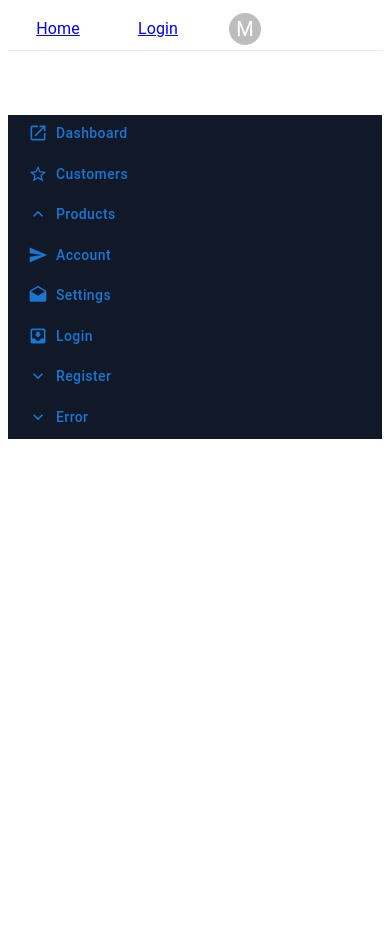
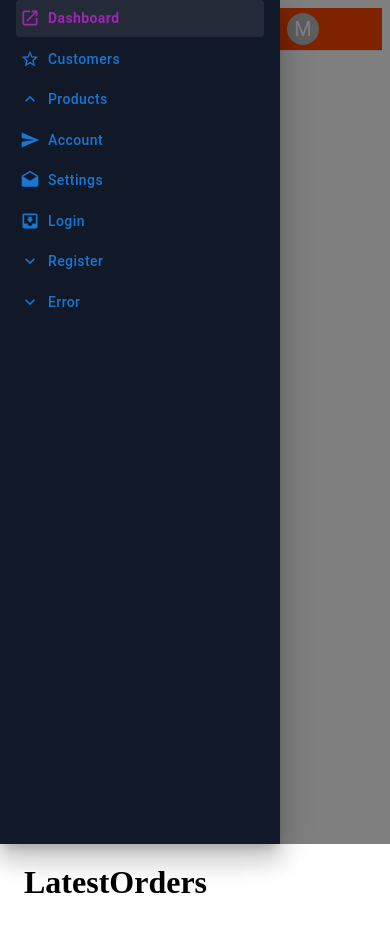
Before and after one commit to LeoD-E1/my-dashboard, a React (Create React App) app: page /dashboard in a window 390 px wide. Shown: the top 932 px of the page. Before the commit the page ends 844 px from the top, so only its background shows below. Built offline with nearby package versions, Linux system fonts and the light colour scheme.

Commit message:
solved error of themes and media queries in sidebar

```diff
--- a/src/components/NavBar/NavBar.tsx
+++ b/src/components/NavBar/NavBar.tsx
@@ -31,6 +31,8 @@ const NavBar = () => {
           alignItems: "center",
           textAlign: "center",
           borderBottom: "1px solid #EBEBED",
+          backgroundColor: 'orangered',
+          justifyContent: "center",
         }}
       >
         <Link to="/">
--- a/src/views/UserLoggedIn/Dashboard/Dashboard.tsx
+++ b/src/views/UserLoggedIn/Dashboard/Dashboard.tsx
@@ -1,46 +1,114 @@
 import React, {useState} from "react";
-import Menu from "./components/Menu";
-import { Box } from '@mui/material';
+import Sidebar from "./components/Sidebar";
+import { Box, Container, Grid } from '@mui/material';
 import { styled } from '@mui/material/styles';
+import DashboardLayout from './components/DashboardLayout';
 // import { DashboardNavbar } from './dashboard-navbar';
 
-const Dashboard = (props: any) => {
-
-  const { children } = props;
-  const [isSidebarOpen, setSidebarOpen] = useState(true);
-
-  const DashboardLayoutRoot = styled('div')(({ theme }) => ({
-    display: 'flex',
-    flex: '1 1 auto',
-    maxWidth: '100%',
-    paddingTop: 64,
-    [theme.breakpoints.up('lg')]: {
-      paddingLeft: 280
-    }
-  }));
-
-  return (
+const Dashboard = () => (
   <>
-      <DashboardLayoutRoot>
     <Box
+      component="main"
       sx={{
-            display: 'flex',
-            flex: '1 1 auto',
-            flexDirection: 'column',
-            width: '100%',
-            bgColor: '#333'
+        flexGrow: 1,
+        py: 8
       }}
     >
-          {children}
+      <Container maxWidth={false}>
+        <Grid
+          container
+          spacing={3}
+        >
+          <Grid
+            item
+            lg={3}
+            sm={6}
+            xl={3}
+            xs={12}
+          >
+            {/* <Budget />  */}
+            <h1>Budget</h1>
+          </Grid>
+          <Grid
+            item
+            xl={3}
+            lg={3}
+            sm={6}
+            xs={12}
+          >
+            {/* <TotalCustomers /> */}
+            <h1>TotalCustomers</h1>
+          </Grid>
+          <Grid
+            item
+            xl={3}
+            lg={3}
+            sm={6}
+            xs={12}
+          >
+            {/* <TasksProgress /> */}
+            <h1>TasksProgress</h1>
+          </Grid>
+          <Grid
+            item
+            xl={3}
+            lg={3}
+            sm={6}
+            xs={12}
+          >
+            {/* <TotalProfit sx={{ height: '100%' }} /> */}
+            <h1>TotalProfit</h1>
+          </Grid>
+          <Grid
+            item
+            lg={8}
+            md={12}
+            xl={9}
+            xs={12}
+          >
+            {/* <Sales /> */}
+            <h1>Sales</h1>
+          </Grid>
+          <Grid
+            item
+            lg={4}
+            md={6}
+            xl={3}
+            xs={12}
+          >
+            {/* <TrafficByDevice sx={{ height: '100%' }} /> */}
+            <h1>TrafficByDevice</h1>
+          </Grid>
+          <Grid
+            item
+            lg={4}
+            md={6}
+            xl={3}
+            xs={12}
+          >
+            {/* <LatestProducts sx={{ height: '100%' }} /> */}
+            <h1>LatestProducts</h1>
+          </Grid>
+          <Grid
+            item
+            lg={8}
+            md={12}
+            xl={9}
+            xs={12}
+          >
+            {/* <LatestOrders /> */}
+            <h1>LatestOrders</h1>
+          </Grid>
+        </Grid>
+      </Container>
     </Box>
-      </DashboardLayoutRoot>
-      {/* <DashboardNavbar onSidebarOpen={() => setSidebarOpen(true)} /> */}
-      <Menu
-        onClose={() => setSidebarOpen(false)}
-        open={isSidebarOpen}
-      />
   </>
+)
+
+const DashboardView = () => (
+    <DashboardLayout>
+      <Dashboard />
+    </DashboardLayout>
   );
-};
 
-export default Dashboard;
+export default DashboardView;
--- /dev/null
+++ b/src/views/UserLoggedIn/Dashboard/components/DashboardLayout.tsx
@@ -0,0 +1,44 @@
+import React, {useState} from "react";
+import Sidebar from "./Sidebar";
+import { Box} from '@mui/material';
+import { styled } from '@mui/material/styles';
+// import { DashboardNavbar } from './dashboard-navbar';
+
+const DashboardLayout = (props: any) => {
+
+  const { children } = props;
+  const [isSidebarOpen, setSidebarOpen] = useState(true);
+
+  const DashboardLayoutRoot = styled('div')(({ theme }) => ({
+    display: 'flex',
+    flex: '1 1 auto',
+    maxWidth: '100%',
+    [theme.breakpoints.up('lg')]: {
+      paddingLeft: 280
+    }
+  }));
+
+  return (
+    <>
+      <DashboardLayoutRoot>
+        <Box
+          sx={{
+            display: 'flex',
+            flex: '1 1 auto',
+            flexDirection: 'column',
+            width: '100%',
+          }}
+        >
+          {children}
+        </Box>
+      </DashboardLayoutRoot>
+      {/* <DashboardNavbar onSidebarOpen={() => setSidebarOpen(true)} /> */}
+      <Sidebar
+        onClose={() => setSidebarOpen(false)}
+        open={isSidebarOpen}
+      />
+    </>
+  );
+};
+
+export default DashboardLayout;
--- a/src/views/UserLoggedIn/Dashboard/components/MenuItem.tsx
+++ b/src/views/UserLoggedIn/Dashboard/components/MenuItem.tsx
@@ -26,7 +26,7 @@ const MenuItem = (props: any) => {
           sx={{
             backgroundColor: active && "rgba(255,255,255, 0.08)",
             borderRadius: 1,
-            color: active ? "secondary.main" : "neutral.300",
+            color: active ? "secondary.main" : "neutral.400",
             fontWeight: active && "fontWeightBold",
             justifyContent: "flex-start",
             textAlign: "left",
--- a/src/views/UserLoggedIn/Dashboard/components/Menu.tsx
+++ b/src/views/UserLoggedIn/Dashboard/components/Sidebar.tsx
@@ -8,21 +8,26 @@ import ExpandMore from "@mui/icons-material/ExpandMore";
 import StarBorder from "@mui/icons-material/StarBorder";
 import OpenInNewIcon from "@mui/icons-material/OpenInNew";
 
-import { Box } from "@mui/material";
+import { Box, useMediaQuery, Drawer } from "@mui/material";
+import { useTheme } from '@mui/material/styles';
 import MenuItem from "./MenuItem";
 
-const Menu = (props: any) => {
+const Sidebar = (props: any) => {
   const { open, onClose } = props;
-
+  const theme = useTheme();
+  const lgUp = useMediaQuery(theme.breakpoints.up('lg') , {
+    defaultMatches: true,
+    noSsr: false
+  });
 
   const items = [
     {
-      href: "/",
+      href: "/dashboard",
       icon: <OpenInNewIcon fontSize="small" />,
       title: "Dashboard",
     },
     {
-      href: "/customers",
+      href: "/dashboard/",
       icon: <StarBorder fontSize="small" />,
       title: "Customers",
     },
@@ -37,7 +42,7 @@ const Menu = (props: any) => {
       title: "Account",
     },
     {
-      href: "/settings",
+      href: "/dashboard/settings",
       icon: <DraftsIcon fontSize="small" />,
       title: "Settings",
     },
@@ -58,29 +63,65 @@ const Menu = (props: any) => {
     },
   ];
 
-  return (
+  const Content = (
     <Box
       sx={{
         display: "flex",
         flexDirection: "column",
         height: "100%",
-        backgroundColor: '#111827'
+        backgroundColor: "#111827",
       }}
     >
       <Box sx={{ flexGrow: 1 }}>
         {items.map((item) => (
-          <>
           <MenuItem
             key={item.title}
             icon={item.icon}
             href={item.href}
             title={item.title}
           />
-          </>
         ))}
       </Box>
     </Box>
   );
+
+  if (lgUp) {
+    return (
+      <Drawer
+        anchor="left"
+        open
+        PaperProps={{
+          sx: {
+            backgroundColor: 'neutral.900',
+            color: '#FFFFFF',
+            width: 280
+          }
+        }}
+        variant="permanent"
+      >
+        {Content }
+      </Drawer>
+    );
+  }
+
+  return (
+    <Drawer
+      anchor="left"
+      onClose={onClose}
+      open={open}
+      PaperProps={{
+        sx: {
+          backgroundColor: "neutral.900",
+          color: "#FFFFFF",
+          width: 280,
+        },
+      }}
+      sx={{ zIndex: (theme) => theme.zIndex.appBar + 100 }}
+      variant="temporary"
+    >
+      {Content }
+    </Drawer>
+  );
 };
 
-export default Menu;
+export default Sidebar;
```
Lines whose indentation alone changed are shown as unchanged.
